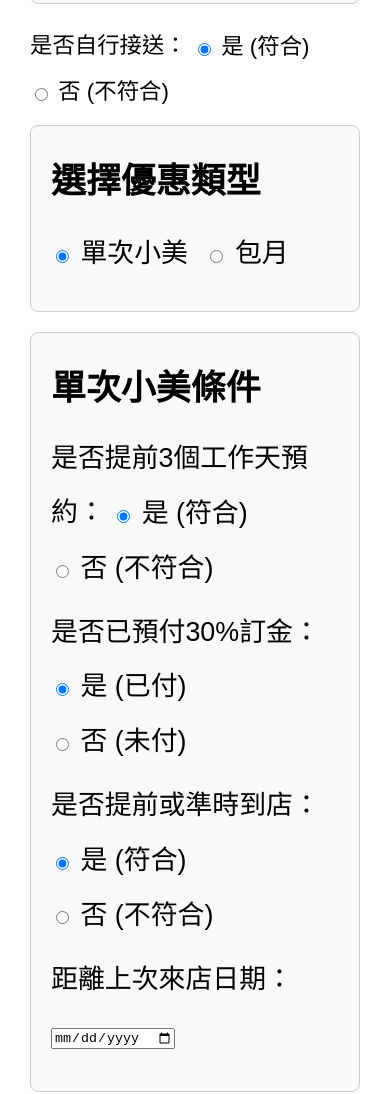
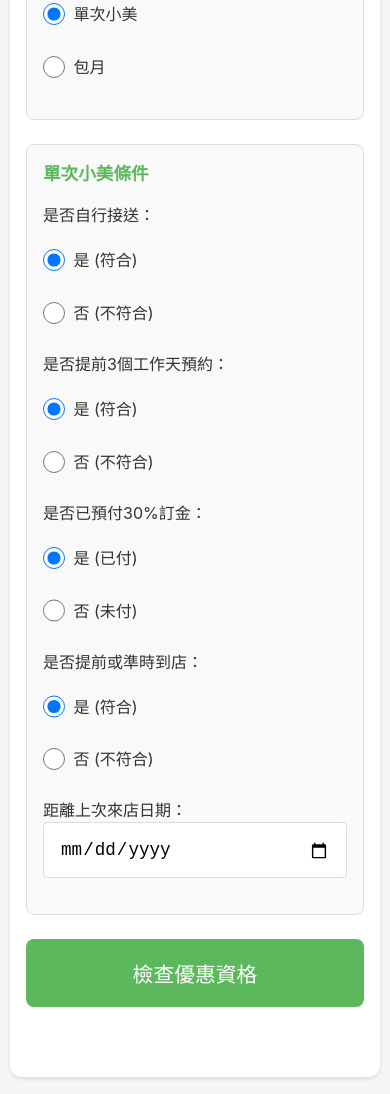
Before and after one commit to igosalonoffical/igosalonoffical.github.io, a website: page activity/a20250204/qualification/a20250204_qualification.html in a window 390 px wide. Shown: the part 442-1536 px from the top of the page. Drawn offline with Linux system fonts and the light colour scheme.

Commit message:
a20250204優化排版

```diff
--- a/activity/a20250204/qualification/a20250204_qualification.html
+++ b/activity/a20250204/qualification/a20250204_qualification.html
@@ -3,166 +3,205 @@
 
 <head>
   <meta charset="utf-8">
+  <meta name="viewport" content="width=device-width, initial-scale=1.0">
   <title>優惠資格判斷</title>
   <style>
+    :root {
+      --primary-color: #5cb85c;
+      --border-color: #ddd;
+      --bg-color: #f9f9f9;
+      --text-color: #333;
+      --error-color: #d44;
+    }
+
     * {
       box-sizing: border-box;
+      margin: 0;
+      padding: 0;
     }
 
     body {
-      font-size: 1.2em;
-      line-height: 1.2;
-      /* 增加行距，提升可讀性 */
-      margin: 20px;
-      font-family: Arial, sans-serif;
+      font-family: -apple-system, BlinkMacSystemFont, 'Segoe UI', Roboto, Oxygen, Ubuntu, sans-serif;
+      line-height: 1.5;
+      color: var(--text-color);
+      padding: 20px;
+      max-width: 1200px;
+      margin: 0 auto;
+      background-color: #f5f5f5;
+    }
+
+    .container {
+      background: white;
+      border-radius: 12px;
+      padding: 24px;
+      box-shadow: 0 2px 4px rgba(0, 0, 0, 0.1);
     }
 
     h1 {
-      margin-bottom: 10px;
+      color: var(--text-color);
+      margin-bottom: 1rem;
+      font-size: 2rem;
+      text-align: center;
     }
 
     .section {
-      font-size: 1.5em;
-      margin-bottom: 20px;
-      border: 1px solid #ccc;
-      padding: 15px;
+      background: var(--bg-color);
+      border: 1px solid var(--border-color);
       border-radius: 8px;
-      background-color: #f9f9f9;
+      padding: 1.5rem;
+      margin-bottom: 1.5rem;
     }
 
     .section-title {
+      font-size: 1.2rem;
       font-weight: bold;
-      font-size: 1.1rem;
-      margin-bottom: 10px;
+      margin-bottom: 1rem;
+      color: var(--primary-color);
     }
 
-    .radio-group,
-    .input-group {
-      margin-bottom: 10px;
+    .form-group {
+      margin-bottom: 1rem;
     }
 
-    .radio-group label,
-    .input-group label {
-      display: inline-block;
-      margin-right: 10px;
-      vertical-align: middle;
+    .radio-group {
+      display: flex;
+      flex-wrap: wrap;
+      gap: 1rem;
+      margin-bottom: 1rem;
     }
 
-    .radio-group input[type="radio"] {
-      margin-right: 4px;
-      vertical-align: middle;
+    .radio-group label {
+      display: flex;
+      align-items: center;
+      cursor: pointer;
     }
 
-    input[type="number"] {
-      width: 100px;
-      padding: 4px;
-      margin-left: 5px;
-      margin-right: 10px;
+    input[type="radio"] {
+      margin-right: 0.5rem;
+      width: 1.2rem;
+      height: 1.2rem;
+    }
+
+    input[type="date"] {
+      width: 100%;
+      padding: 0.8rem;
+      border: 1px solid var(--border-color);
+      border-radius: 4px;
+      font-size: 1rem;
     }
 
     button {
-      padding: 8px 16px;
-      font-size: 2rem;
+      background: var(--primary-color);
+      color: white;
+      border: none;
+      padding: 1rem 2rem;
+      border-radius: 8px;
+      font-size: 1.2rem;
       cursor: pointer;
-      border: none;
-      border-radius: 4px;
-      background-color: #5cb85c;
-      color: #fff;
+      width: 100%;
+      max-width: 400px;
+      margin: 1.5rem auto;
+      display: block;
+      transition: background-color 0.3s;
+    }
+
+    button:hover {
+      background-color: #4a994a;
     }
 
     #result {
-      font-size: 2em;
-      margin-top: 20px;
+      text-align: center;
+      font-size: 1.2rem;
       font-weight: bold;
-      color: #d44;
+      color: var(--error-color);
+      margin-top: 1rem;
+      padding: 1rem;
+      border-radius: 8px;
+      background: #fff;
+    }
+
+    .activity-dates {
+      text-align: center;
+      margin: 1rem 0;
+      padding: 0.8rem;
+      background: #fff;
+      border-radius: 8px;
+      font-weight: bold;
     }
 
     .hidden {
       display: none;
     }
 
-    /* 使整頁灰階呈現、指標無法操作的簡易效果，可自行調整 */
-    .disabled-page {
-      pointer-events: none;
-      opacity: 0.6;
+    /* 手機版樣式 */
+    @media screen and (max-width: 768px) {
+      body {
+        padding: 10px;
+        font-size: 16px;
       }
 
-    /* 活動日期資訊 */
-    .activity-dates {
-      margin: 10px 0;
-      font-weight: bold;
-      color: #333;
-    }
-
-    #activityStatus {
-      color: #d44;
-      font-weight: bold;
-      margin-left: 10px;
-    }
-
-    /* 響應式設計 */
-    @media screen and (max-width: 800px) {
-      body {
-        font-size: 1.4em;
-        /* 行動裝置全局文字放大 */
-        line-height: 2;
-        /* 提升行距，便於閱讀 */
-        padding: 10px;
-        /* 縮小邊距，適配小螢幕 */
+      .container {
+        padding: 16px;
       }
 
       h1 {
-        font-size: 2em;
-        /* 標題文字放大 */
+        font-size: 1.5rem;
       }
 
       .section {
-        font-size: 1.2em;
-        /* 區塊文字適配 */
-        padding: 20px;
-        /* 增加內距 */
+        padding: 1rem;
+      }
+
+      .radio-group {
+        flex-direction: column;
+        gap: 0.8rem;
+      }
+
+      .radio-group label {
+        padding: 0.5rem 0;
+      }
+
+      input[type="radio"] {
+        width: 1.4rem;
+        height: 1.4rem;
+      }
+
+      input[type="date"] {
+        padding: 1rem;
+        font-size: 1.1rem;
+      }
+
+      button {
+        padding: 1.2rem;
+        font-size: 1.3rem;
+        margin: 1rem auto;
+      }
+
+      #result {
+        font-size: 1.3rem;
+        padding: 1.2rem;
       }
 
       .section-title {
-        font-size: 1.3em;
-        /* 分區標題放大 */
+        font-size: 1.1rem;
       }
 
-      input[type="number"] {
-        width: 100%;
-        /* 寬度適配行動裝置 */
-        font-size: 1.2em;
-        /* 提升輸入框文字大小 */
-      }
-
-      button {
-        font-size: 3em;
-        /* 提升按鈕文字大小 */
-        width: 200px;
-        padding: 12px 20px;
-        /* 增加按鈕點擊範圍 */
-      }
-
-      #result {
-        font-size: 2.5em;
-        /* 提示訊息文字放大 */
+      .form-group {
+        margin-bottom: 1.2rem;
       }
     }
   </style>
-
 </head>
 
 <body>
-
+  <div class="container">
     <h1>優惠資格判斷</h1>
 
-  <!-- 活動時間顯示 -->
     <div class="activity-dates">
       活動時間：2025/02/04 ~ 2025/03/31
       <span id="activityStatus"></span>
     </div>
 
-  <!-- 1. 客戶屬性：新客 / 舊客 -->
     <div class="section">
       <div class="section-title">客戶屬性</div>
       <div class="radio-group">
@@ -177,7 +216,24 @@
       </div>
     </div>
 
-  <!-- 是否自行接送 -->
+    <div class="section">
+      <div class="section-title">選擇優惠類型</div>
+      <div class="radio-group">
+        <label>
+          <input type="radio" id="type_single" name="discountType" value="single" checked>
+          單次小美
+        </label>
+        <label>
+          <input type="radio" id="type_monthly" name="discountType" value="monthly">
+          包月
+        </label>
+      </div>
+    </div>
+
+    <div id="singleForm" class="section">
+      <div class="section-title">單次小美條件</div>
+
+      <div class="form-group">
         <div class="radio-group">
           <span>是否自行接送：</span>
           <label>
@@ -189,27 +245,9 @@
             否 (不符合)
           </label>
         </div>
-
-  <!-- 2. 優惠類型選擇：單次小美 / 包月 -->
-  <div class="section">
-    <div class="section-title">選擇優惠類型</div>
-    <div class="radio-group">
-      <label for="type_single">
-        <input type="radio" id="type_single" name="discountType" value="single" checked>
-        單次小美
-      </label>
-      <label for="type_monthly">
-        <input type="radio" id="type_monthly" name="discountType" value="monthly">
-        包月
-      </label>
-    </div>
       </div>
 
-  <!-- 3. 單次小美相關欄位 -->
-  <div id="singleForm" class="section">
-    <div class="section-title">單次小美條件</div>
-
-    <!-- 是否提前3個工作天預約 -->
+      <div class="form-group">
         <div class="radio-group">
           <span>是否提前3個工作天預約：</span>
           <label>
@@ -221,8 +259,9 @@
             否 (不符合)
           </label>
         </div>
+      </div>
 
-    <!-- 是否已預付30%訂金 -->
+      <div class="form-group">
         <div class="radio-group">
           <span>是否已預付30%訂金：</span>
           <label>
@@ -234,8 +273,9 @@
             否 (未付)
           </label>
         </div>
+      </div>
 
-    <!-- 是否提前或準時到店 -->
+      <div class="form-group">
         <div class="radio-group">
           <span>是否提前或準時到店：</span>
           <label>
@@ -247,19 +287,18 @@
             否 (不符合)
           </label>
         </div>
+      </div>
 
-    <!-- 距離上次來店日期 -->
-    <div class="input-group">
+      <div class="form-group">
         <label for="lastVisitDate_single">距離上次來店日期：</label>
         <input type="date" id="lastVisitDate_single">
       </div>
     </div>
 
-  <!-- 4. 包月相關欄位 -->
     <div id="monthlyForm" class="section hidden">
       <div class="section-title">包月條件</div>
 
-    <!-- 是否自行接送 -->
+      <div class="form-group">
         <div class="radio-group">
           <span>是否自行接送：</span>
           <label>
@@ -271,8 +310,9 @@
             否 (不符合)
           </label>
         </div>
+      </div>
 
-    <!-- 第一次預約成功且付款成功 -->
+      <div class="form-group">
         <div class="radio-group">
           <span>第一次預約成功且付款成功：</span>
           <label>
@@ -284,8 +324,9 @@
             否 (不符合)
           </label>
         </div>
+      </div>
 
-    <!-- 不得與其他狗並用 -->
+      <div class="form-group">
         <div class="radio-group">
           <span>包月不得與其他狗並用：</span>
           <label>
@@ -297,8 +338,9 @@
             否 (不符合)
           </label>
         </div>
+      </div>
 
-    <!-- 35天內是否完成4次使用 -->
+      <div class="form-group">
         <div class="radio-group">
           <span>35天內是否完成4次使用：</span>
           <label>
@@ -310,8 +352,9 @@
             否 (未完成)
           </label>
         </div>
+      </div>
 
-    <!-- 每次都提前或準時到店 -->
+      <div class="form-group">
         <div class="radio-group">
           <span>每次都提前或準時到店：</span>
           <label>
@@ -323,17 +366,17 @@
             否 (不符合)
           </label>
         </div>
+      </div>
 
-    <!-- 距離上次包月結束日期 -->
-    <div class="input-group">
+      <div class="form-group">
         <label for="lastPackageDate">距離上次包月結束日期：</label>
         <input type="date" id="lastPackageDate">
       </div>
     </div>
 
-  <!-- 5. 檢查結果 -->
     <button id="checkButton" onclick="checkDiscount()">檢查優惠資格</button>
     <div id="result"></div>
+  </div>
 
   <script>
     //=== 活動日期設定 ===
```
Also changed, not shown: libs/tailwindcss/tailwind.css. Lines whose indentation alone changed are shown as unchanged.
